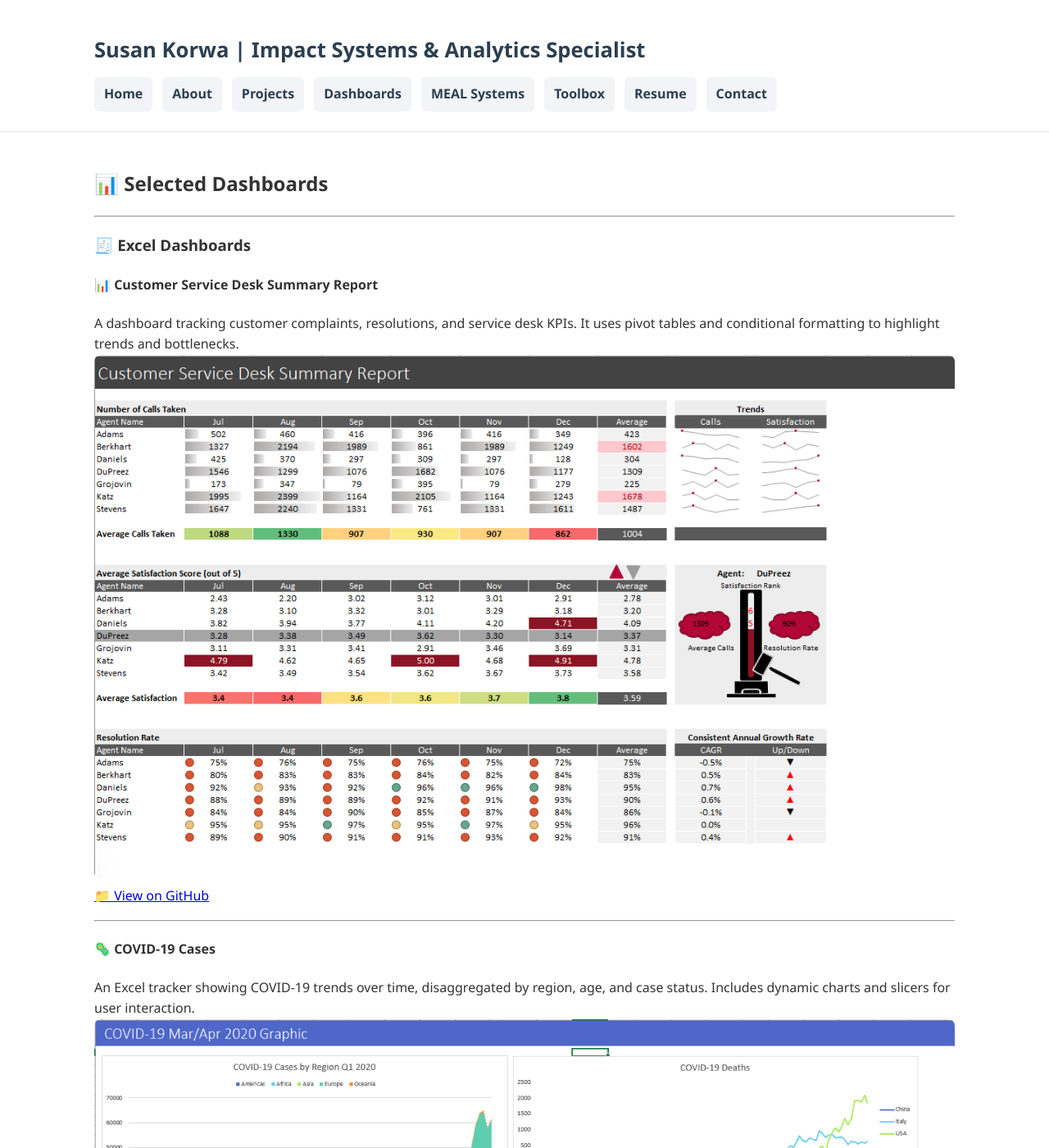
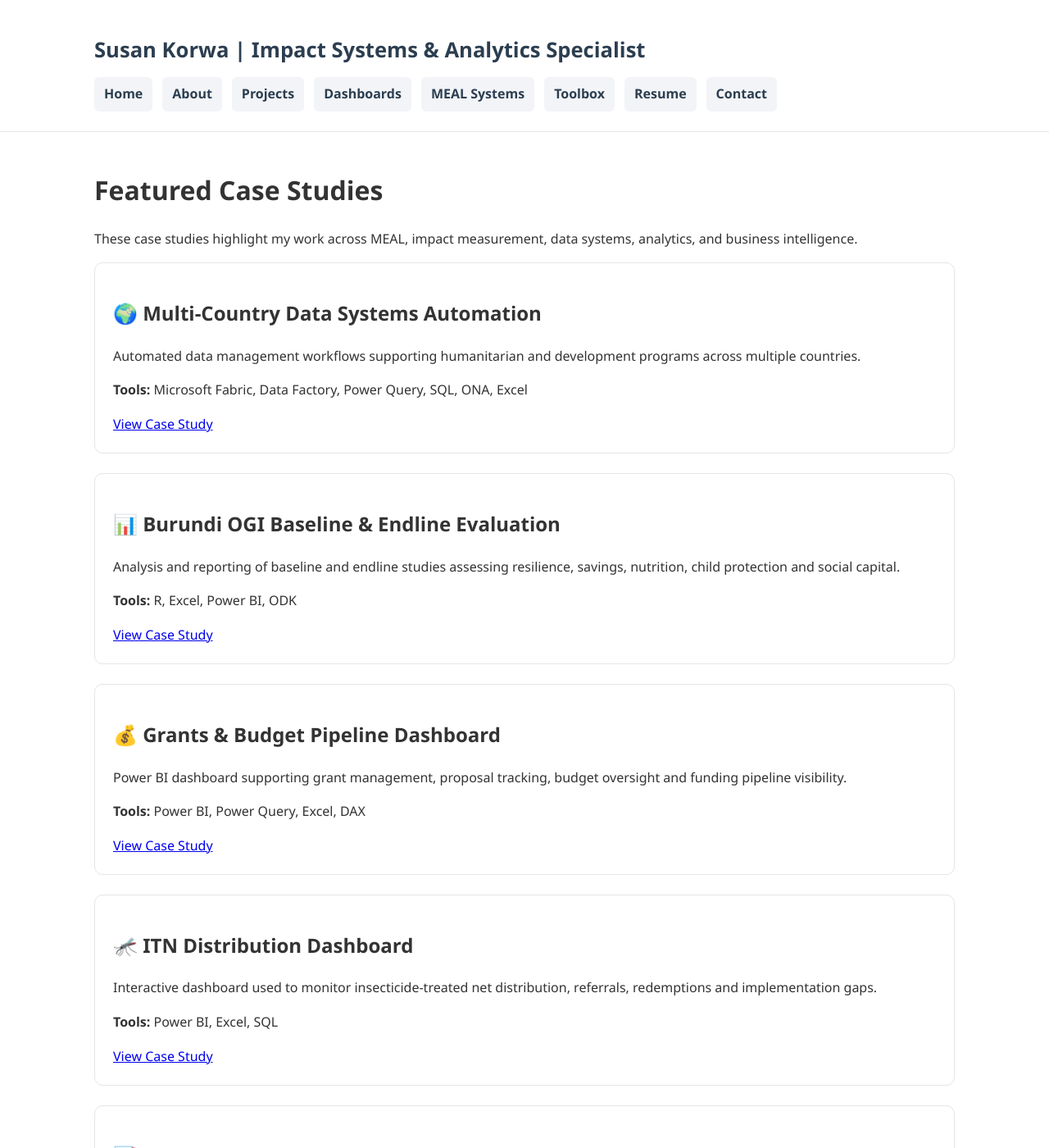
Before and after one commit to korwa/korwa.github.io, a Jekyll site: the page built from _pages/projects.md, in a window 1280 px wide and 1400 px high. Shown: the whole window at 82% size. Built offline with Jekyll 4.4.1, drawn with Linux system fonts in a browser that asks for light colours; some of the changed text lies outside the part shown.

Commit message:
Revise projects page layout and content
Updated the projects page to feature case studies and removed specific dashboard sections.

```diff
--- a/_pages/projects.md
+++ b/_pages/projects.md
@@ -1,73 +1,48 @@
 ---
 layout: default
-title: "Dashboards"
+title: Projects
 permalink: /projects/
 ---
 
-## 📊 Selected Dashboards
+# Featured Case Studies
 
----
+These case studies highlight my work across MEAL, impact measurement, data systems, analytics, and business intelligence.
 
-### 🧾 Excel Dashboards
+<div class="project-grid">
 
-#### 📊 Customer Service Desk Summary Report
-A dashboard tracking customer complaints, resolutions, and service desk KPIs. It uses pivot tables and conditional formatting to highlight trends and bottlenecks.
-<img src="{{ '/image/customer_service.png' | relative_url }}" alt="Customer service dashboard">
-<a href="https://github.com/korwa/Customer-Service-Desk-Summary-Report">📁 View on GitHub</a>
+<div class="project-card">
+<h2>🌍 Multi-Country Data Systems Automation</h2>
+<p>Automated data management workflows supporting humanitarian and development programs across multiple countries.</p>
+<p><strong>Tools:</strong> Microsoft Fabric, Data Factory, Power Query, SQL, ONA, Excel</p>
+<a class="btn" href="{{ '/projects/data-systems-automation/' | relative_url }}">View Case Study</a>
+</div>
 
----
+<div class="project-card">
+<h2>📊 Burundi OGI Baseline & Endline Evaluation</h2>
+<p>Analysis and reporting of baseline and endline studies assessing resilience, savings, nutrition, child protection and social capital.</p>
+<p><strong>Tools:</strong> R, Excel, Power BI, ODK</p>
+<a class="btn" href="{{ '/projects/burundi-ogi-evaluation/' | relative_url }}">View Case Study</a>
+</div>
 
-#### 🦠 COVID-19 Cases
-An Excel tracker showing COVID-19 trends over time, disaggregated by region, age, and case status. Includes dynamic charts and slicers for user interaction.
-<img src="{{ '/image/COVID_19.png' | relative_url }}" alt="COVID-19 dashboard">
-<a href="https://github.com/korwa/COVID-19-Cases">📁 View on GitHub</a>
+<div class="project-card">
+<h2>💰 Grants & Budget Pipeline Dashboard</h2>
+<p>Power BI dashboard supporting grant management, proposal tracking, budget oversight and funding pipeline visibility.</p>
+<p><strong>Tools:</strong> Power BI, Power Query, Excel, DAX</p>
+<a class="btn" href="{{ '/projects/grants-budget-dashboard/' | relative_url }}">View Case Study</a>
+</div>
 
----
+<div class="project-card">
+<h2>🦟 ITN Distribution Dashboard</h2>
+<p>Interactive dashboard used to monitor insecticide-treated net distribution, referrals, redemptions and implementation gaps.</p>
+<p><strong>Tools:</strong> Power BI, Excel, SQL</p>
+<a class="btn" href="{{ '/projects/itn-dashboard/' | relative_url }}">View Case Study</a>
+</div>
 
-#### 🏠 Real Estate Trends
-Analyzes property sales and pricing patterns across urban areas using dynamic dashboards and trend analysis tools.
-<img src="{{ '/image/Screenshot 2024-03-19 220256.png' | relative_url }}" alt="Real Estate Dashboard">
-<a href="https://github.com/korwa/Real-Estate-Trends.xlsm">📁 View on GitHub</a>
+<div class="project-card">
+<h2>📝 MEAL Survey Systems</h2>
+<p>Digital survey systems for baseline studies, endline evaluations, routine monitoring, assessments and registrations.</p>
+<p><strong>Tools:</strong> ODK, SurveyCTO, KoboToolbox, ONA, XLSForm</p>
+<a class="btn" href="{{ '/projects/meal-survey-systems/' | relative_url }}">View Case Study</a>
+</div>
 
----
-
-### 📈 Power BI Dashboards
-
-#### 🦟 Distribution of Insecticide Nets
-This Power BI dashboard visualizes mosquito net distribution by district, demographic, and date range. It allows health teams to monitor stock levels and target vulnerable populations.
-<img src="{{ '/image/Screenshot nets.png' | relative_url }}" alt="Distribution of nets dashboard">
-<img src="{{ '/image/net 2.png' | relative_url }}">
-<a href="https://github.com/korwa/Distribution-of-Insecticide-Nets.xlsm">📁 View on GitHub</a>
-
----
-
-### 💻 R Shiny Dashboards
-
-#### ⚡ Energy Sector Dashboard
-An interactive Shiny app for exploring regional energy data by capacity, output, and energy type.
-
-<iframe src="https://4kgbdp-bbm02un040zkhg7-korwa.shinyapps.io/energy-sector-Dashboard/"
-        width="100%" height="700" frameborder="0" style="border:1px solid #ccc;">
-</iframe>
-
-<!--
-<img src="image/energy1.png?raw=true"/>
-<img src="image/energy2.png?raw=true"/>
-<a href="https://github.com/korwa/energy-sector-Dashboard">📁 View on GitHub</a>
--->
-📁 View on GitHub</a>
-
----
-
-
-### 🛠️ Other Projects
-
-- [⚡ Energy Sector Dashboard (Live Link)](https://4kgbdp-bbm02un040zkhg7-korwa.shinyapps.io/energy-sector-Dashboard/)
-<!-- Add more real projects or remove placeholders below -->
-<!-- - [📘 Project 2 Title](http://example.com/) -->
-<!-- - [📘 Project 3 Title](http://example.com/) -->
-<!-- - [📘 Project 4 Title](http://example.com/) -->
-
----
-
-<p style="font-size:11px">Page template forked from <a href="https://github.com/evanca/quick-portfolio">evanca</a></p>
+</div>
```
